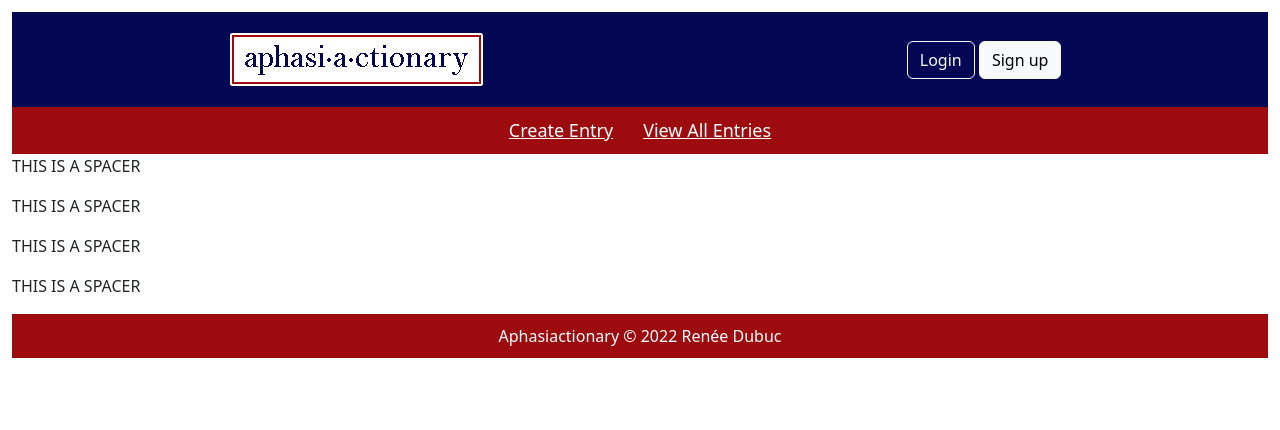
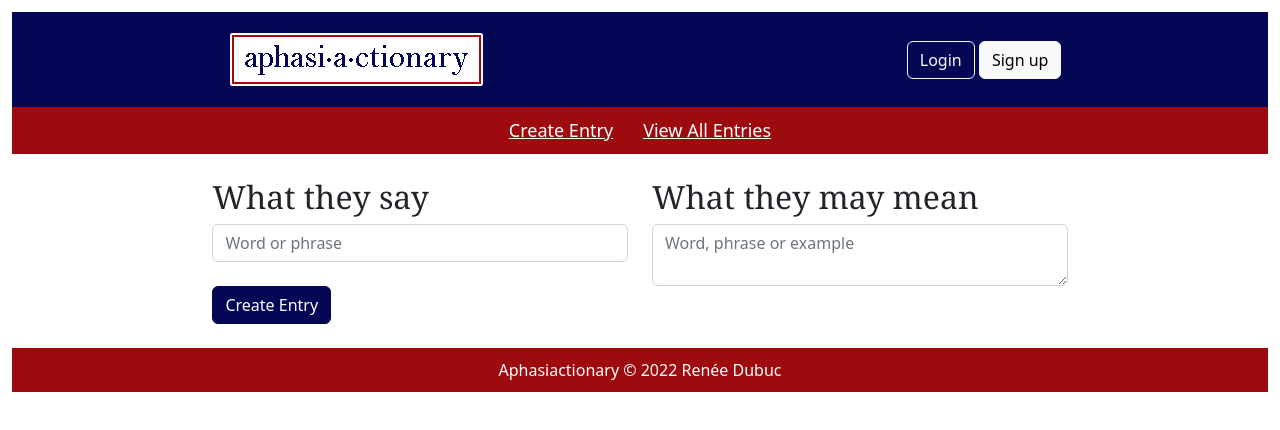
Before and after one commit to radubuc/aphasiactionary, a React (Create React App) app: page / in a window 1280 px wide. Shown: the top 430 px of the page. Built offline with nearby package versions, Linux system fonts and the light colour scheme.

Commit message:
Worked on CreateEntryForm and CreateEntryBtn components

```diff
--- a/src/App.js
+++ b/src/App.js
@@ -2,22 +2,48 @@ import React from 'react';
 import HeaderNav from './components/HeaderNav';
 import UtilityNav from './components/UtilityNav';
 import Footer from './components/Footer';
+import Container from 'react-bootstrap/Container';
 import 'bootstrap/dist/css/bootstrap.min.css';
+import CreateEntryForm from './components/CreateEntryForm';
+
+import {
+  BrowserRouter as Router,
+  Switch,
+  Route,
+  Link,
+  useRouteMatch
+} from 'react-router-dom';
 
 function App() {
+  const dictionaryEntries = [
+    {
+      id: 1,
+      key: "test word",
+      value: "test definition"
+    },
+  ]
+
   return (
-    <div className='container-fluid'>
+    <Container fluid>
       <HeaderNav />
       <UtilityNav />
+      <CreateEntryForm />
 
-      <p>THIS IS A SPACER</p>
-      <p>THIS IS A SPACER</p>
-      <p>THIS IS A SPACER</p>
-      <p>THIS IS A SPACER</p>
+
+
       <Footer />
-    </div>
+    </Container>
+
+
 
   );
 }
 
 export default App;
+
+//CreateEntryForm will be the default view
+
+//Set up array as props, pass props into Entries component when finished setting up props
+
+{/* <p>THIS IS A SPACER</p>
+<p>THIS IS A SPACER</p> */}
--- /dev/null
+++ b/src/components/CreateEntryBtn.js
@@ -0,0 +1,15 @@
+import React from "react";
+import Button from "react-bootstrap/Button";
+import '../styles.css';
+
+const CreateEntryBtn = () => {
+
+    return (
+        <Button as="input" type="submit" value="Create Entry" className="custom-btn" />
+    );
+}
+
+export default CreateEntryBtn;
+
+
+//Make props and useState. Define onClick
--- a/src/components/CreateEntryForm.js
+++ b/src/components/CreateEntryForm.js
@@ -0,0 +1,43 @@
+import React from "react";
+import CreateEntryBtn from "./CreateEntryBtn";
+import Form from "react-bootstrap/Form";
+import { Row, Col } from "react-bootstrap";
+import '../styles.css';
+
+
+const CreateEntryForm = () => {
+    return (
+        <div className="wrapper">
+            <div className="container">
+                <Form>
+                    <Row>
+                        <Col>
+                            <h2>What they say</h2>
+                            <Form.Control type="text" placeholder="Word or phrase" />
+                        </Col>
+                        <Col>
+                            <h2>What they may mean</h2>
+                            <Form.Control as="textarea" placeholder="Word, phrase or example" />
+                        </Col>
+                    </Row>
+                    <Row>
+                        <Col>
+                            <CreateEntryBtn />
+                        </Col>
+
+                    </Row>
+
+                </Form>
+            </div>
+        </div>
+
+
+
+    );
+}
+
+export default CreateEntryForm;
+
+//Is this an HOC? Do I need 1, 2, or 3 button components? I need Login, Sign Up and Create Entry buttons
+
+//<Button as="input" type="submit" value="Create Entry" className="custom-btn" />
--- a/src/styles.css
+++ b/src/styles.css
@@ -3,29 +3,41 @@ Blue: #030754
 Red:  #9e0b0f
 */
 
+/* GLOBAL STYLES START */
 body {
     font-family:'Segoe UI', Tahoma, Geneva, Verdana, sans-serif;
     /* font-size: 2rem; */
     background-color:rgb(230, 230, 230);
 }
 
+h2 {
+    font-family: Georgia, 'Times New Roman', Times, serif;
+}
 
+.wrapper {
+    width: 70%;
+    margin: 0 auto;
+}
+/* GLOBAL STYLES END */
+
+/* HEADER STYLES START */
 header {
     background-color: #030754;
     padding: 10px 0px;
     margin-top: 12px;
 }
+/* HEADER STYLES END */
 
-nav, footer {
+/* NAV STYLES START */
+nav {
     background-color: #9e0b0f;
-
+    margin-bottom: 24px;
 }
 
 .utility-nav {
     /* color: rgb(255, 255, 255); */
     font-size: 1.125rem;
     padding: 10px 15px;
-
 }
 
 a.utility-nav:link {
@@ -45,20 +57,36 @@ a.utility-nav:visited {
     color: black;
     ;
 }
+/* NAV STYLES END */
 
+/* BUTTON STYLES START */
+.custom-btn {
+    background-color: #030754 !important;
+    border-color: #030754 !important;
+}
+/* Add same link, hover, active, and visited styles for custom-btn class. Also right align btn with bootstrap */
+/* BUTTON STYLES END */
+
+/* FOOTER STYLES START */
 footer {
+    background-color: #9e0b0f;
     color: white;
     margin: 0 auto;
     padding: 10px 15px;
+    margin-top: 24px;
+    margin-bottom: 12px;
+
 }
 
 footer p {
     margin-bottom: 0;
 }
+/* FOOTER STYLES END */
+
+
 
 /* Note: Use bootstrap classes to apply flex attributes, instead of using my external css. See https://getbootstrap.com/docs/4.4/utilities/flex/ */
 
-/* headers */
-/* font-family: Georgia, 'Times New Roman', Times, serif; OR CAMBRIA*/
+/* Should I make media queries for wrapper and h2? What about form? */
 
 /* I should probably install SASS, huh? */
```
Also changed, not shown: src/components/X_Login.js (added, +20 -0 lines), src/components/CreateBtn.js (deleted), src/components/Entries.js (added), src/components/Login.js (deleted), src/components/SignUp.js (deleted), src/components/X_SignUp.js (added).
